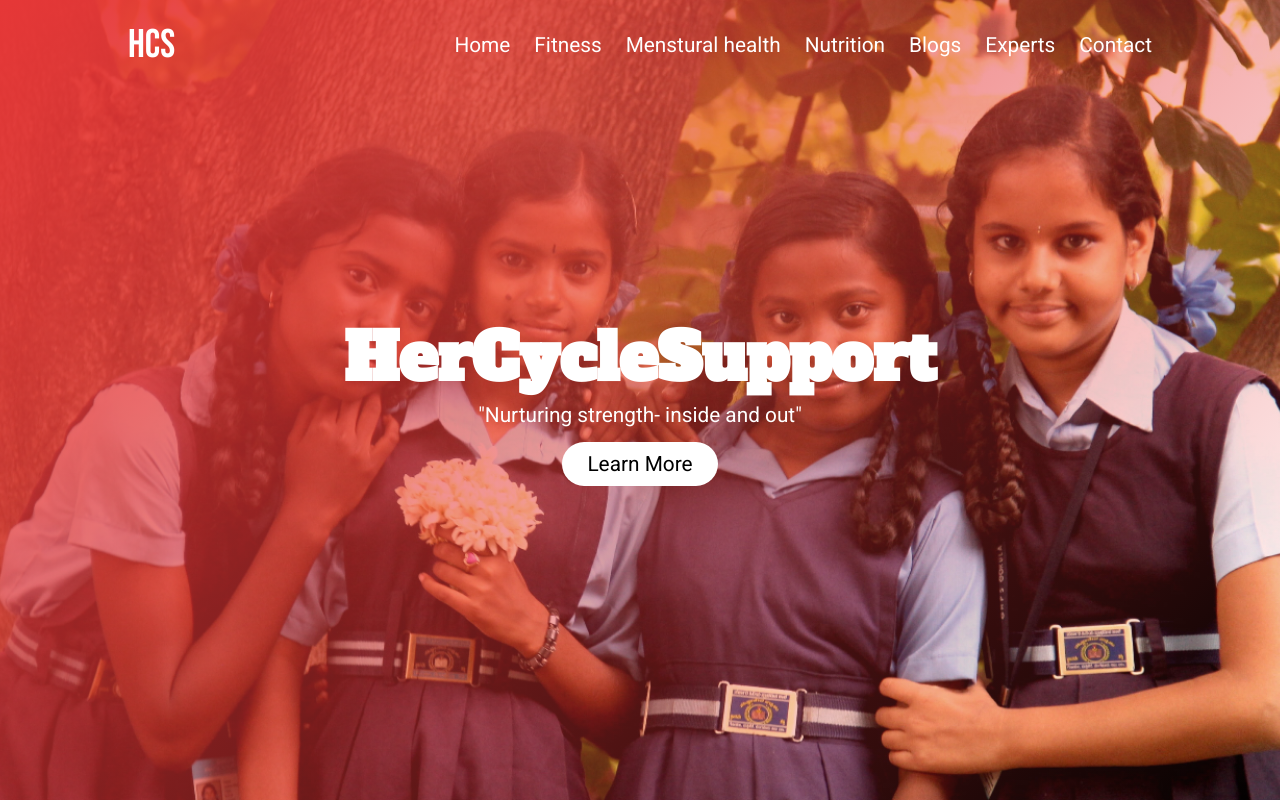
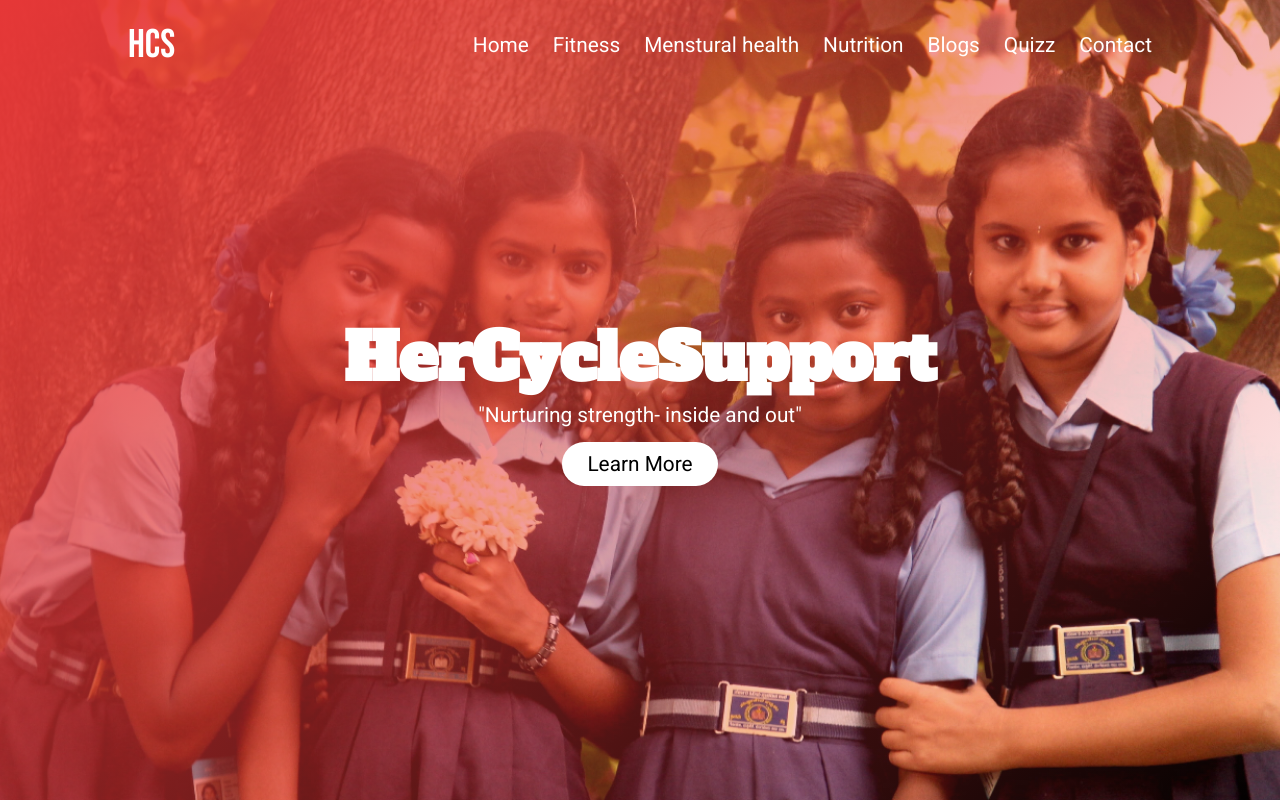
Before and after one commit to jassandhu1011/HerHarmony_EmpowerHER_2k23, a plain HTML site: page index.html in a window 1280 px wide. Drawn offline with Linux system fonts and the light colour scheme.

Commit message:
Update index.html

```diff
--- a/index.html
+++ b/index.html
@@ -25,7 +25,7 @@
               <li><a href="#">Menstural health</a></li>
               <li><a href="#">Nutrition</a></li>
               <li><a href="#">Blogs</a></li>
-              <li><a href="#">Experts</a></li>
+              <li><a href="#">Quizz</a></li>
               <li><a href="#">Contact</a></li>
             </ul>
           </nav>
```
